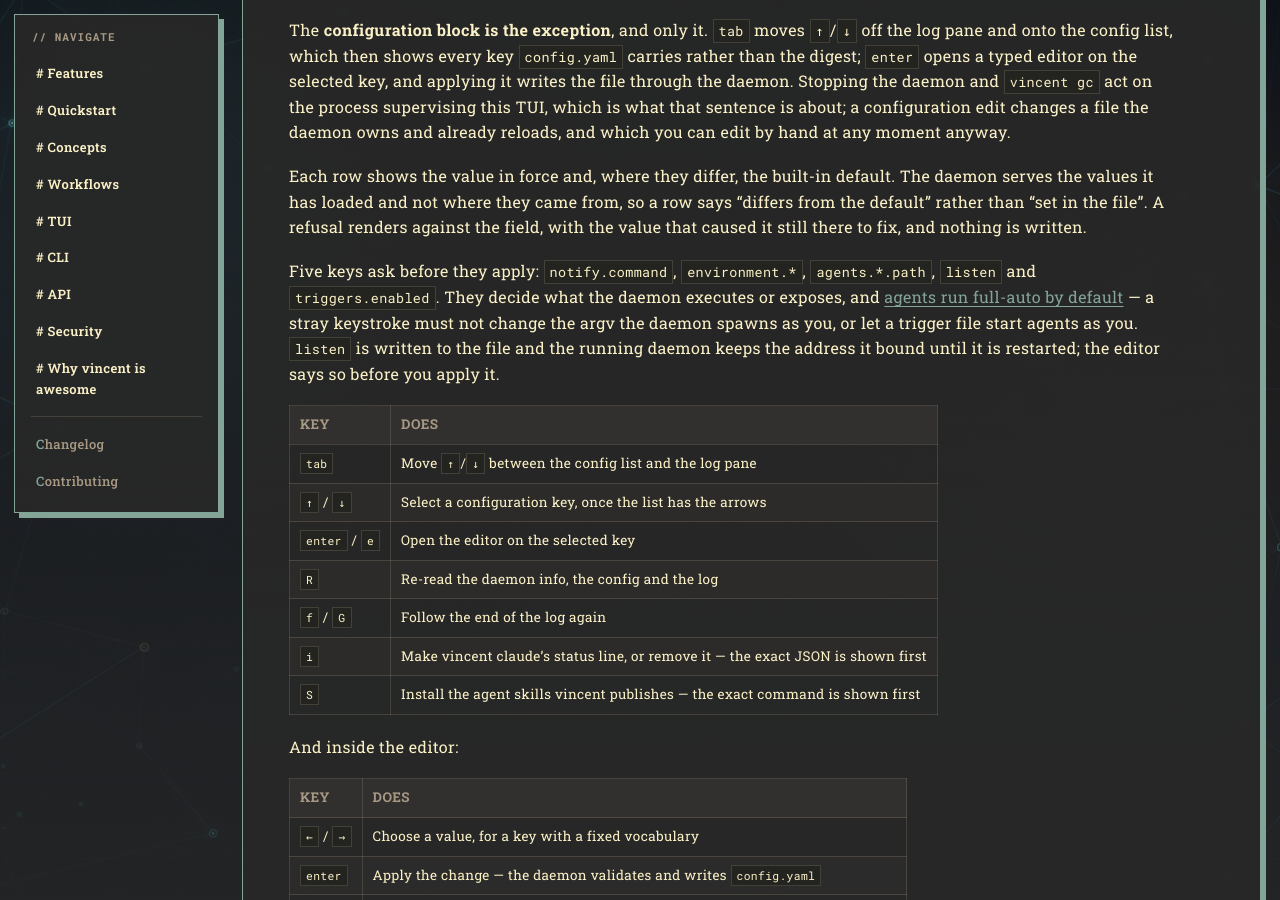
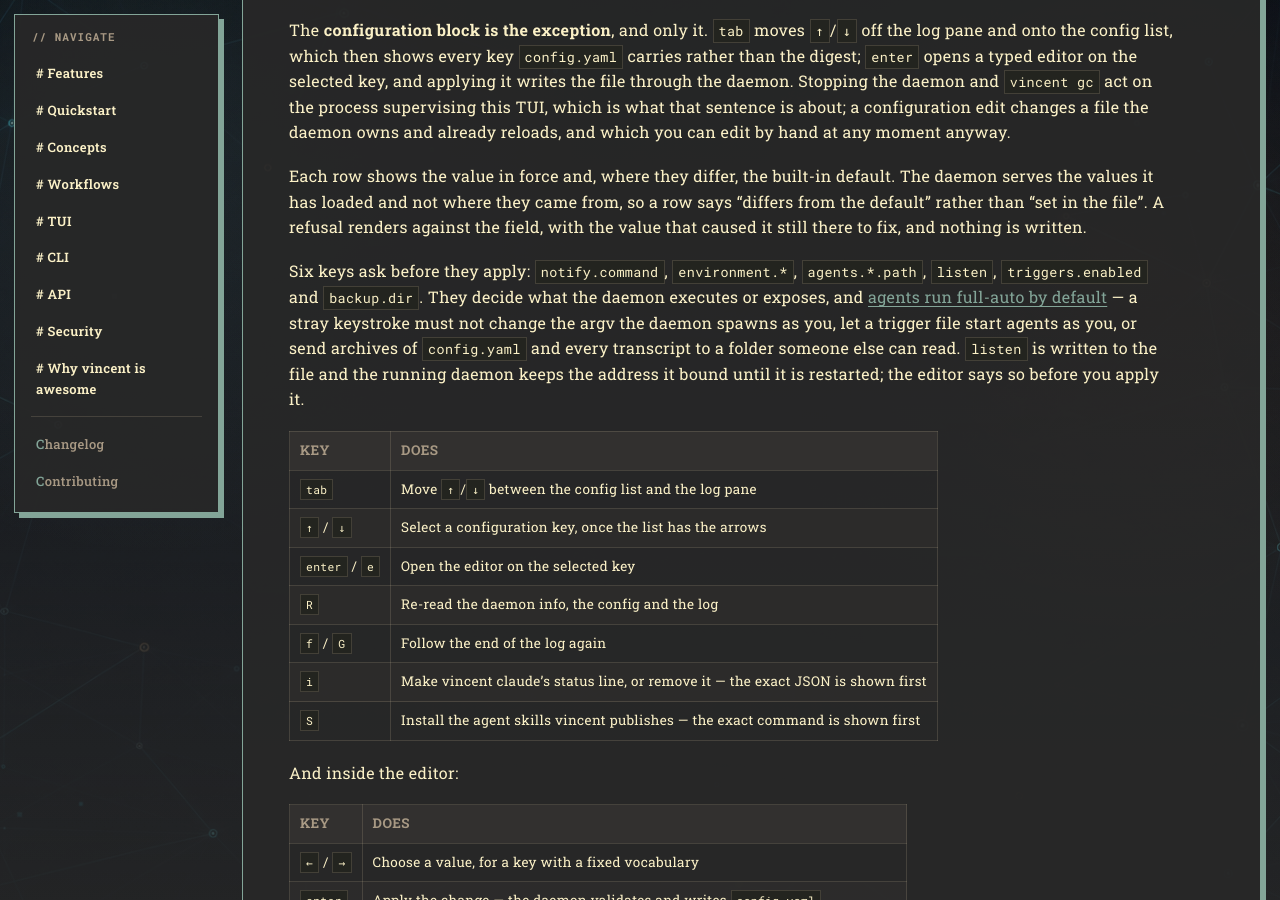
Before and after one commit to lezli01/vincent, a Jekyll site: the page built from docs/guides/tui.md, in a window 1280 px wide and 900 px high, scrolled down 45535 px. Built offline with Jekyll 4.4.1, drawn with Linux system fonts in a browser that asks for light colours; our own code applies the rules of GitHub Pages for plain Markdown files.

Commit message:
docs: fix claims scheduled backups made stale (task 115)
- scripting guide: the closed exit-1 set now includes a failed scheduled
  backup.
- TUI guide: six config keys ask before applying; backup.dir is the sixth.
- security model: no MCP tool changes backup.dir, but that is not a boundary
  against a full-auto agent.
- troubleshooting: without a daemon only the backup state is unknown, and only
  when backups are on.

Co-Authored-By: Claude Opus 5 (1M context) <noreply@anthropic.com>

```diff
--- a/docs/guides/tui.md
+++ b/docs/guides/tui.md
@@ -1868,11 +1868,12 @@ row says "differs from the default" rather than "set in the file". A refusal
 renders against the field, with the value that caused it still there to fix, and
 nothing is written.
 
-Five keys ask before they apply: `notify.command`, `environment.*`,
-`agents.*.path`, `listen` and `triggers.enabled`. They decide what the daemon
-executes or exposes, and [agents run full-auto by default](../security-model.md)
-— a stray keystroke must not change the argv the daemon spawns as you, or let a
-trigger file start agents as you. `listen` is written to the
+Six keys ask before they apply: `notify.command`, `environment.*`,
+`agents.*.path`, `listen`, `triggers.enabled` and `backup.dir`. They decide what
+the daemon executes or exposes, and [agents run full-auto by default](../security-model.md)
+— a stray keystroke must not change the argv the daemon spawns as you, let a
+trigger file start agents as you, or send archives of `config.yaml` and every
+transcript to a folder someone else can read. `listen` is written to the
 file and the running daemon keeps the address it bound until it is restarted;
 the editor says so before you apply it.
 
```
Also changed, not shown: docs/guides/scripting.md (+2 -1 lines), docs/guides/troubleshooting.md (+3 -2 lines), docs/security-model.md (+5 -3 lines).
